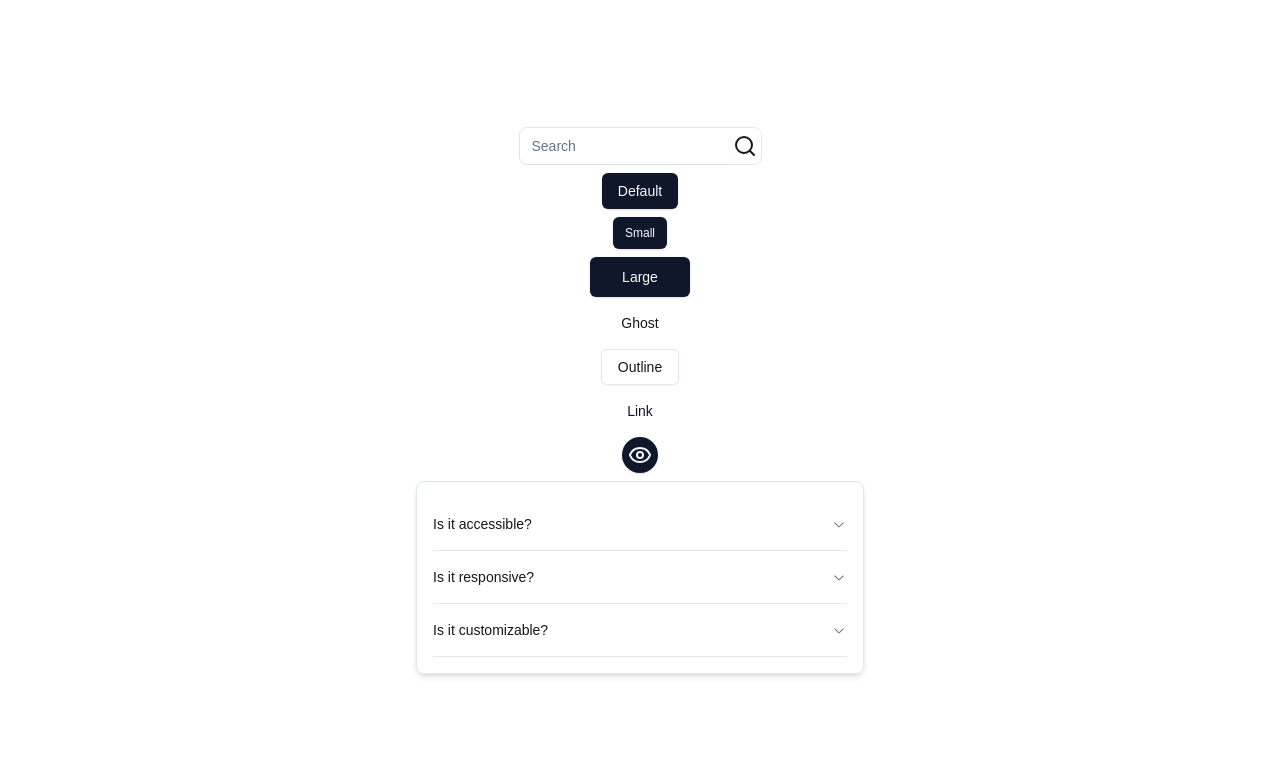
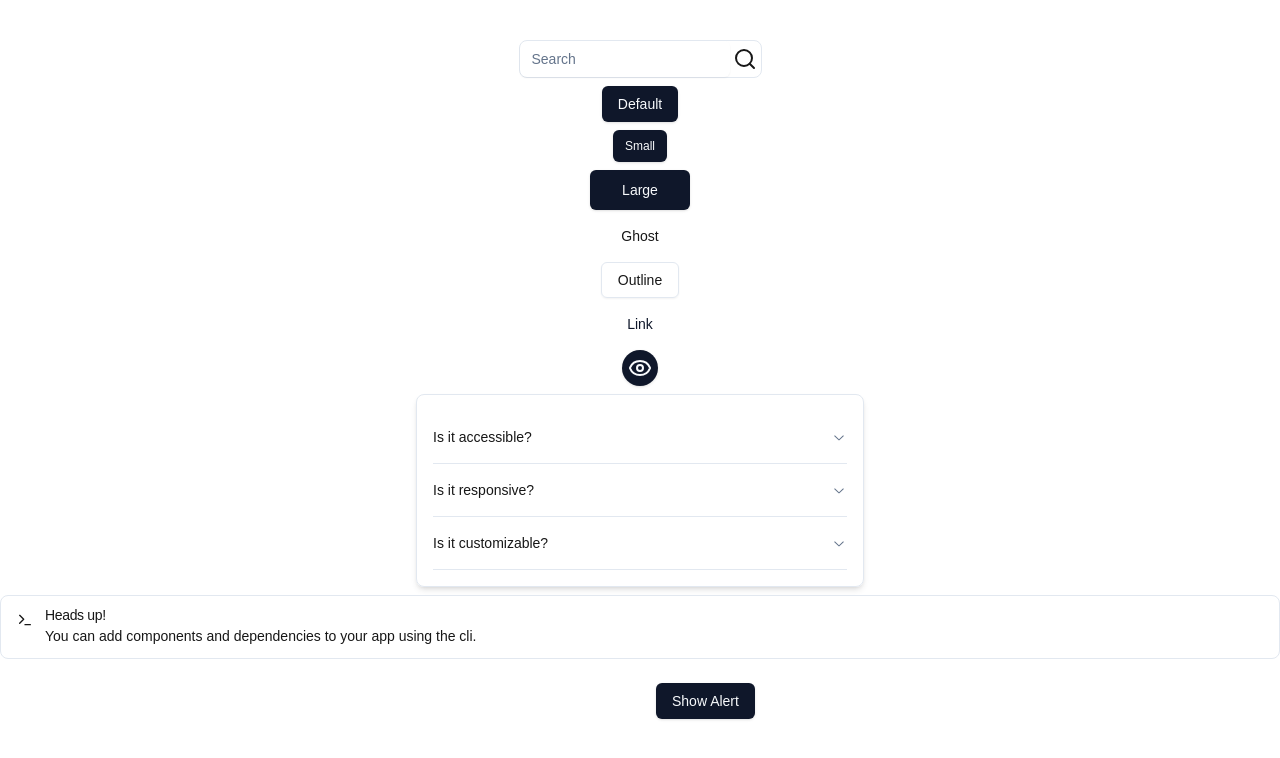
Before and after one commit to AzherUddin617/shadcn-ui-practice, a Next.js app: page / in a window 1280 px wide. Shown: the top 758 px of the page. Built offline with nearby package versions, Linux system fonts and the light colour scheme.

Commit message:
add: alert comp feat: alert demo popup comp using v0 ai

```diff
--- a/app/page.tsx
+++ b/app/page.tsx
@@ -1,3 +1,4 @@
+import { AlertDemoComponent } from "@/components/alert-demo";
 import SearchInput from "@/components/SearchInput";
 import {
 	Accordion,
@@ -5,12 +6,13 @@
 	AccordionItem,
 	AccordionTrigger,
 } from "@/components/ui/accordion";
+import { Alert, AlertDescription, AlertTitle } from "@/components/ui/alert";
 import { Button } from "@/components/ui/button";
-import { Eye } from "lucide-react";
+import { Eye, Terminal } from "lucide-react";
 
 export default function Home() {
 	return (
-		<main className="h-screen flex flex-col gap-2 justify-center items-center">
+		<main className="min-h-screen flex flex-col gap-2 justify-center items-center py-10">
 			<form role="search">
 				<SearchInput />
 			</form>
@@ -50,6 +52,17 @@
 					</AccordionContent>
 				</AccordionItem>
 			</Accordion>
+
+			<Alert>
+				<Terminal className="h-4 w-4" />
+				<AlertTitle>Heads up!</AlertTitle>
+				<AlertDescription>
+					You can add components and dependencies to your app using
+					the cli.
+				</AlertDescription>
+			</Alert>
+
+			<AlertDemoComponent />
 		</main>
 	);
 }
--- /dev/null
+++ b/components/alert-demo.tsx
@@ -0,0 +1,35 @@
+'use client'
+
+import { useState } from "react"
+import { Terminal } from "lucide-react"
+import { Alert, AlertDescription, AlertTitle } from "@/components/ui/alert"
+import { Button } from "@/components/ui/button"
+
+export function AlertDemoComponent() {
+  const [showAlert, setShowAlert] = useState(false)
+
+  const handleShowAlert = () => {
+    setShowAlert(true)
+    // Hide the alert after 3 seconds
+    setTimeout(() => setShowAlert(false), 3000)
+  }
+
+  return (
+    <div className="relative h-screen">
+      <Button onClick={handleShowAlert} className="absolute top-4 left-4">
+        Show Alert
+      </Button>
+      {showAlert && (
+        <div className="fixed bottom-4 right-4 z-50 max-w-sm">
+          <Alert>
+            <Terminal className="h-4 w-4" />
+            <AlertTitle>Heads up!</AlertTitle>
+            <AlertDescription>
+              You can add components to your app using the cli.
+            </AlertDescription>
+          </Alert>
+        </div>
+      )}
+    </div>
+  )
+}
--- /dev/null
+++ b/components/ui/alert.tsx
@@ -0,0 +1,59 @@
+import * as React from "react"
+import { cva, type VariantProps } from "class-variance-authority"
+
+import { cn } from "@/lib/utils"
+
+const alertVariants = cva(
+  "relative w-full rounded-lg border px-4 py-3 text-sm [&>svg+div]:translate-y-[-3px] [&>svg]:absolute [&>svg]:left-4 [&>svg]:top-4 [&>svg]:text-foreground [&>svg~*]:pl-7",
+  {
+    variants: {
+      variant: {
+        default: "bg-background text-foreground",
+        destructive:
+          "border-destructive/50 text-destructive dark:border-destructive [&>svg]:text-destructive",
+      },
+    },
+    defaultVariants: {
+      variant: "default",
+    },
+  }
+)
+
+const Alert = React.forwardRef<
+  HTMLDivElement,
+  React.HTMLAttributes<HTMLDivElement> & VariantProps<typeof alertVariants>
+>(({ className, variant, ...props }, ref) => (
+  <div
+    ref={ref}
+    role="alert"
+    className={cn(alertVariants({ variant }), className)}
+    {...props}
+  />
+))
+Alert.displayName = "Alert"
+
+const AlertTitle = React.forwardRef<
+  HTMLParagraphElement,
+  React.HTMLAttributes<HTMLHeadingElement>
+>(({ className, ...props }, ref) => (
+  <h5
+    ref={ref}
+    className={cn("mb-1 font-medium leading-none tracking-tight", className)}
+    {...props}
+  />
+))
+AlertTitle.displayName = "AlertTitle"
+
+const AlertDescription = React.forwardRef<
+  HTMLParagraphElement,
+  React.HTMLAttributes<HTMLParagraphElement>
+>(({ className, ...props }, ref) => (
+  <div
+    ref={ref}
+    className={cn("text-sm [&_p]:leading-relaxed", className)}
+    {...props}
+  />
+))
+AlertDescription.displayName = "AlertDescription"
+
+export { Alert, AlertTitle, AlertDescription }
```
